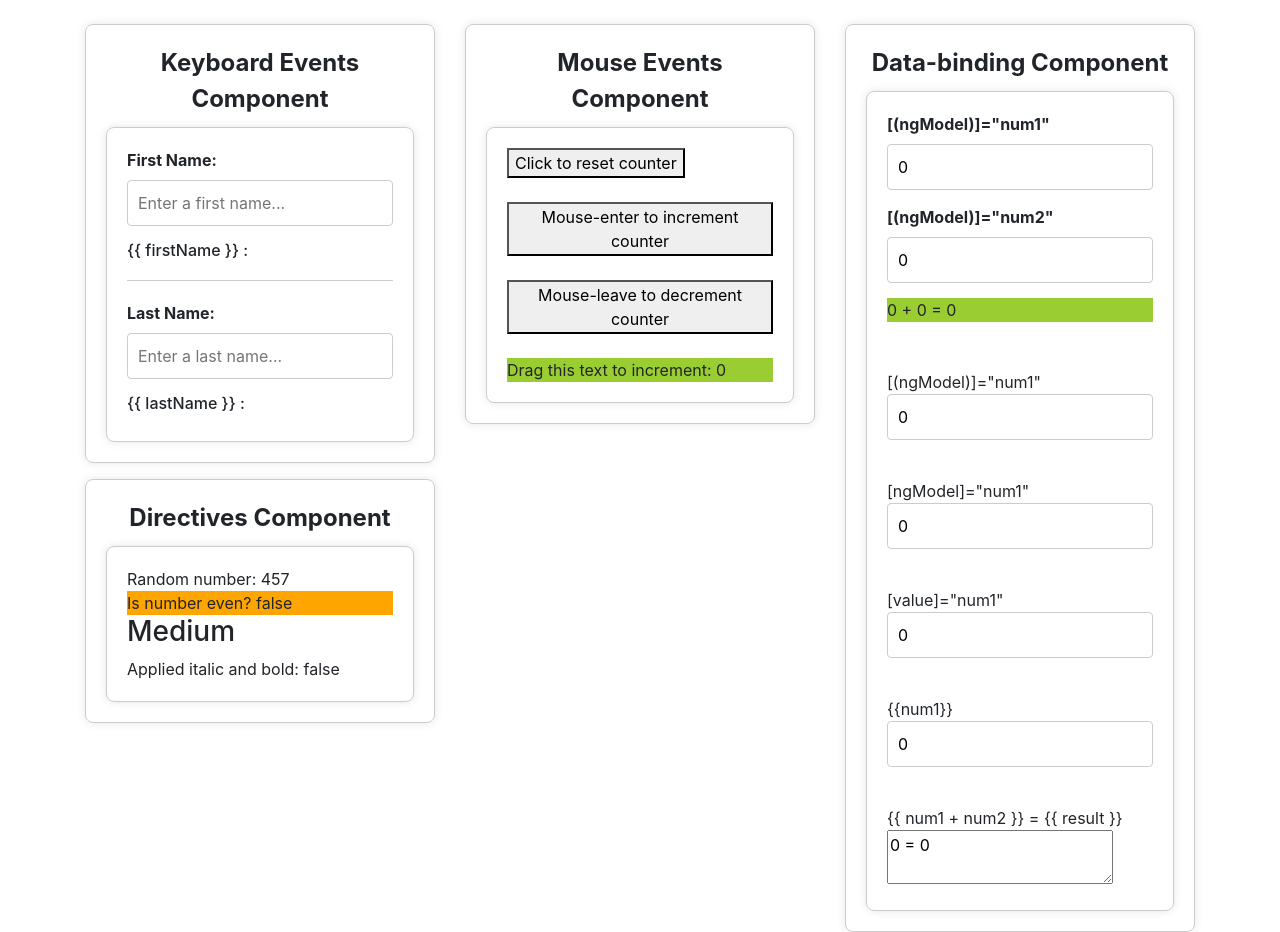
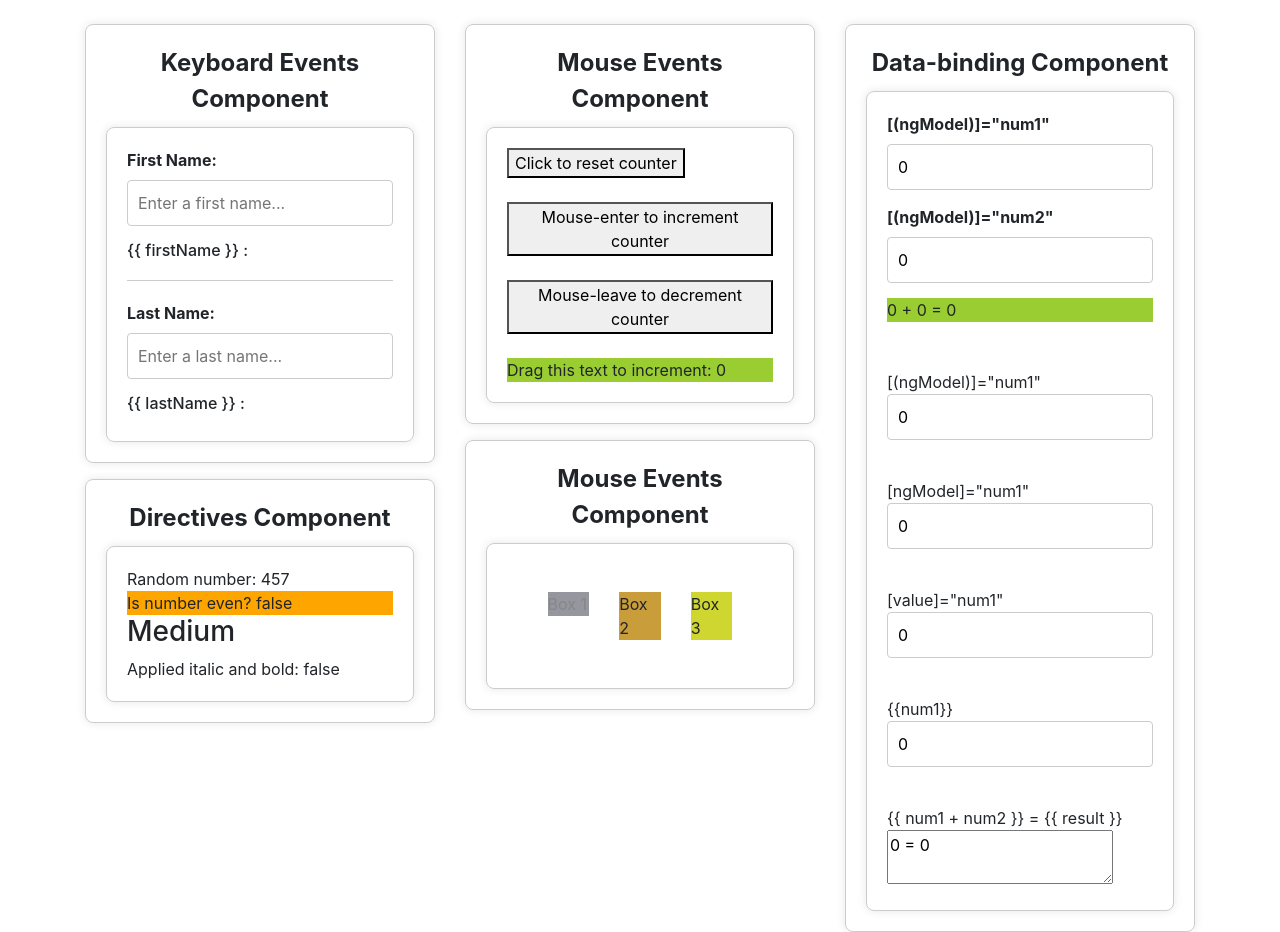
Before and after one commit to percyvega/angular-experiments, an Angular app: page / in a window 1280 px wide. Built offline with nearby package versions, Linux system fonts and the light colour scheme.

Commit message:
ViewChild component

```diff
--- a/src/app/app.component.html
+++ b/src/app/app.component.html
@@ -1,6 +1,6 @@
-<div class="container mt-md-2">
+<div class="container mt-lg-2">
   <div class="row">
-    <div class="col-xl-4">
+    <div class="col-lg-4">
       <div class="mt-3">
         <app-keyboard-events></app-keyboard-events>
       </div>
@@ -8,10 +8,15 @@
         <app-directives></app-directives>
       </div>
     </div>
-    <div class="col-xl-4 mt-3">
-      <app-mouse-events></app-mouse-events>
+    <div class="col-lg-4">
+      <div class="mt-3">
+        <app-mouse-events></app-mouse-events>
+      </div>
+      <div class="mt-3">
+        <app-view-child></app-view-child>
+      </div>
     </div>
-    <div class="col-xl-4 mt-3">
+    <div class="col-lg-4 mt-3">
       <app-data-binding></app-data-binding>
     </div>
   </div>
--- a/src/app/app.component.ts
+++ b/src/app/app.component.ts
@@ -5,11 +5,12 @@ import {MouseEventsComponent} from "./mouse-events/mouse-events.component";
 import {KeyboardEventsComponent} from "./keyboard-events/keyboard-events.component";
 import {DirectivesComponent} from "./directives/directives.component";
 import {DataBindingComponent} from "./data-binding/data-binding.component";
+import {ViewChildComponent} from "./view-child/view-child.component";
 
 @Component({
   selector: 'app-root',
   standalone: true,
-  imports: [RouterOutlet, FormsModule, KeyboardEventsComponent, MouseEventsComponent, DirectivesComponent, DataBindingComponent],
+  imports: [RouterOutlet, FormsModule, KeyboardEventsComponent, MouseEventsComponent, DirectivesComponent, DataBindingComponent, ViewChildComponent],
   templateUrl: './app.component.html',
   styleUrl: './app.component.scss'
 })
--- /dev/null
+++ b/src/app/view-child/view-child.component.html
@@ -0,0 +1,16 @@
+<div class="form-container">
+  <div class="title">Mouse Events Component</div>
+  <div class="form-container p-5 d-flex justify-content-center">
+    <div class="row">
+      <div class="col-md-4">
+        <div #box class="box">Box 1</div>
+      </div>
+      <div class="col-md-4">
+        <div #box class="box">Box 2</div>
+      </div>
+      <div class="col-md-4">
+        <div #box class="box">Box 3</div>
+      </div>
+    </div>
+  </div>
+</div>
--- /dev/null
+++ b/src/app/view-child/view-child.component.ts
@@ -0,0 +1,32 @@
+import {AfterViewInit, Component, ElementRef, QueryList, ViewChild, ViewChildren} from '@angular/core';
+
+@Component({
+  selector: 'app-view-child',
+  standalone: true,
+  imports: [],
+  templateUrl: './view-child.component.html',
+  styleUrl: './view-child.component.scss'
+})
+export class ViewChildComponent implements AfterViewInit {
+  title = 'view-children-example';
+  @ViewChild('box') box!: ElementRef;
+  @ViewChildren('box') boxes!: QueryList<ElementRef>;
+
+  ngAfterViewInit() {
+    this.box.nativeElement.style.opacity = Math.random();
+
+    this.boxes.forEach((box, index) => {
+      box.nativeElement.style.backgroundColor = this.getRandomColor();
+      console.log(box.nativeElement.textContent + ": " + box.nativeElement.style.backgroundColor);
+    });
+  }
+
+  getRandomColor(): string {
+    const letters = '0123456789ABCDEF';
+    let color = '#';
+    for (let i = 0; i < 6; i++) {
+      color += letters[Math.floor(Math.random() * 16)];
+    }
+    return color;
+  }
+}
```
Also changed, not shown: src/app/view-child/view-child.component.scss (added).
